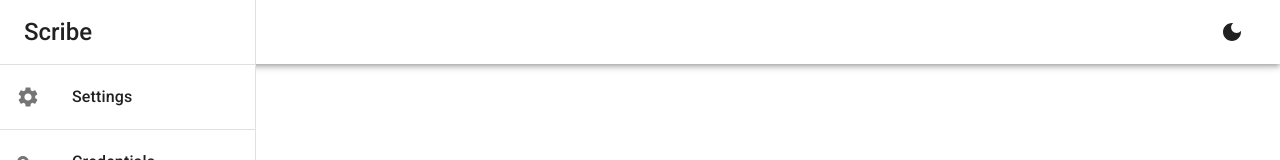
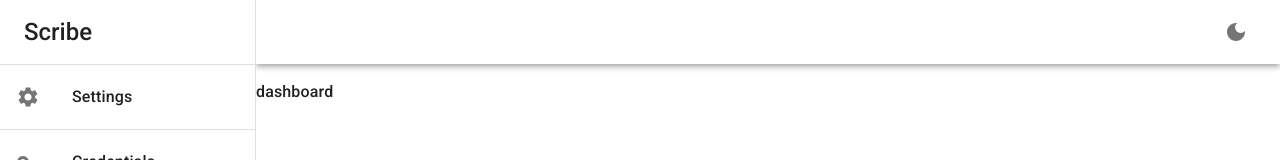
Before and after one commit to panalexeu/scribe_rag, a Next.js app in the folder scribe_ui/: page /dashboard in a window 1280 px wide. Shown: the top 160 px of the page. Built offline with nearby package versions, Linux system fonts and the light colour scheme.

Commit message:
added AppBar margin left based on drawer size, moved Logo and NavList as separate components

```diff
--- /dev/null
+++ b/scribe_ui/src/app/components/Logo.tsx
@@ -0,0 +1,17 @@
+import {Toolbar} from "@mui/material";
+import Typography from "@mui/material/Typography";
+import Divider from "@mui/material/Divider";
+import Box from "@mui/material/Box";
+
+export default function Logo() {
+    return (
+        <Box>
+            <Toolbar>
+                <Typography variant={'h5'}>
+                    Scribe
+                </Typography>
+            </Toolbar>
+            <Divider/>
+        </Box>
+    );
+}
--- /dev/null
+++ b/scribe_ui/src/app/components/NavList.tsx
@@ -0,0 +1,36 @@
+import List from "@mui/material/List";
+import ListItem from "@mui/material/ListItem";
+import ListItemButton from "@mui/material/ListItemButton";
+import ListItemIcon from "@mui/material/ListItemIcon";
+import SettingsIcon from "@mui/icons-material/Settings";
+import ListItemText from "@mui/material/ListItemText";
+import Divider from "@mui/material/Divider";
+import KeyIcon from "@mui/icons-material/Key";
+
+export default function NavList() {
+    const listItemSize = 64;
+
+    return (
+
+        <List disablePadding={true}>
+            <ListItem disablePadding={true} sx={{height: listItemSize}}>
+                <ListItemButton>
+                    <ListItemIcon>
+                        <SettingsIcon/>
+                    </ListItemIcon>
+                    <ListItemText primary={"Settings"}/>
+                </ListItemButton>
+            </ListItem>
+            <Divider/>
+            <ListItem disablePadding={true} sx={{height: listItemSize}}>
+                <ListItemButton>
+                    <ListItemIcon>
+                        <KeyIcon/>
+                    </ListItemIcon>
+                    <ListItemText primary={"Credentials"}/>
+                </ListItemButton>
+            </ListItem>
+            <Divider/>
+        </List>
+    );
+}
--- a/scribe_ui/src/app/layout.tsx
+++ b/scribe_ui/src/app/layout.tsx
@@ -21,12 +21,13 @@ import Box from '@mui/material/Box';
 import KeyIcon from '@mui/icons-material/Key';
 
 import {darkTheme, lightTheme} from "./theme";
+import NavList from './components/NavList';
+import Logo from './components/Logo';
 
 export default function RootLayout(
     {children}: { children: React.ReactNode }
 ) {
     const [themeMode, setThemeMode] = useState(lightTheme);
-    const listItemSize = 64;
     const drawerWidth = 256;
 
     return (
@@ -40,10 +41,16 @@ export default function RootLayout(
         <ThemeProvider theme={themeMode}>
             <CssBaseline>
                 {/*APP_BAR*/}
-                <AppBar position={"static"} color={"transparent"}>
+                <AppBar
+                    position={"static"}
+                    color={"transparent"}
+                    sx={{
+                        width: `calc(100% - ${drawerWidth}px)`,
+                        ml: `${drawerWidth}px`
+                    }}
+                >
                     <Toolbar>
-                        {/*<Typography variant={'h5'}>Scribe</Typography>*/}
-                        <IconButton size={'large'} color={"inherit"} sx={{marginLeft: 'auto'}}
+                        <IconButton  sx={{marginLeft: 'auto'}}
                                     onClick={() => themeMode === lightTheme ? setThemeMode(darkTheme) : setThemeMode(lightTheme)}
                         >
                             {themeMode === lightTheme ? <DarkModeIcon/> : <LightModeIcon/>}
@@ -57,43 +64,23 @@ export default function RootLayout(
                     variant={"permanent"}
                     sx={{
                         width: drawerWidth,
-                        flexShrink: 0,
                         '& .MuiDrawer-paper': {
                             width: drawerWidth,
                             boxSizing: 'border-box',
                         }
                     }}
+                    color={"transparent"}
                 >
-                    {/*Logo*/}
-                    <Toolbar>
-                        <Typography variant={'h5'}>
-                            Scribe
-                        </Typography>
-                    </Toolbar>
-                    <Divider/>
+                    <Logo/>
+                    <NavList/>
+                </Drawer>
 
-                    {/*List*/}
-                    <List disablePadding={true}>
-                        <ListItem disablePadding={true} sx={{height:listItemSize}}>
-                            <ListItemButton>
-                                <ListItemIcon>
-                                    <SettingsIcon/>
-                                </ListItemIcon>
-                                <ListItemText primary={"Settings"}/>
-                            </ListItemButton>
-                        </ListItem>
-                        <Divider/>
-                        <ListItem disablePadding={true} sx={{height:listItemSize}}>
-                            <ListItemButton>
-                                <ListItemIcon>
-                                    <KeyIcon/>
-                                </ListItemIcon>
-                                <ListItemText primary={"Credentials"}/>
-                            </ListItemButton>
-                        </ListItem>
-                        <Divider/>
-                    </List>
-                </Drawer>
+                {/* Main page content */}
+                <Box
+                    marginLeft={`${drawerWidth}px`}
+                >
+                    {children}
+                </Box>
             </CssBaseline>
         </ThemeProvider>
         </body>
```
